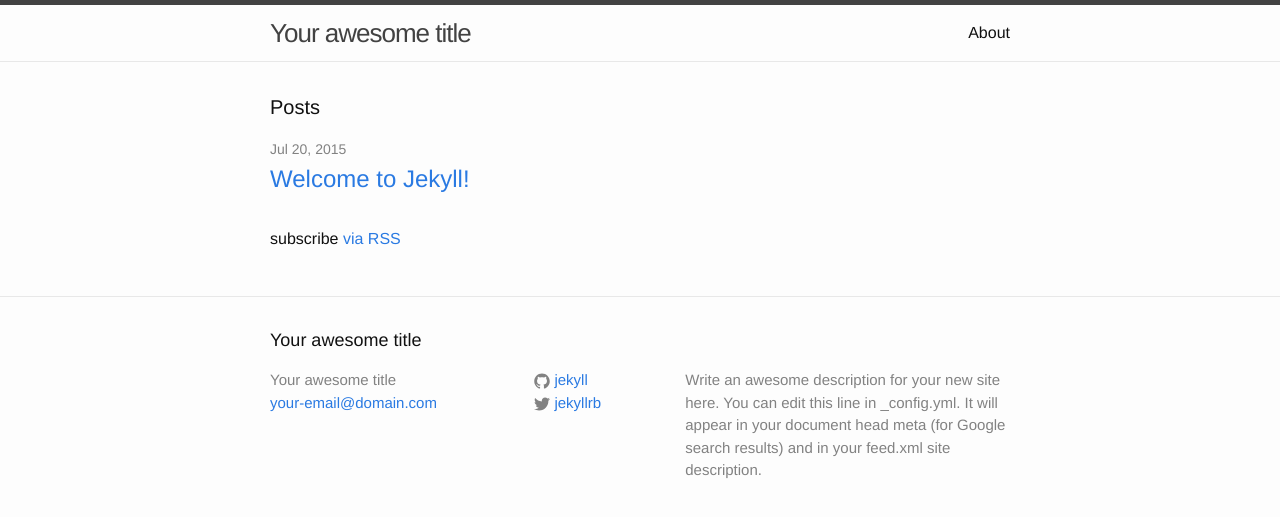
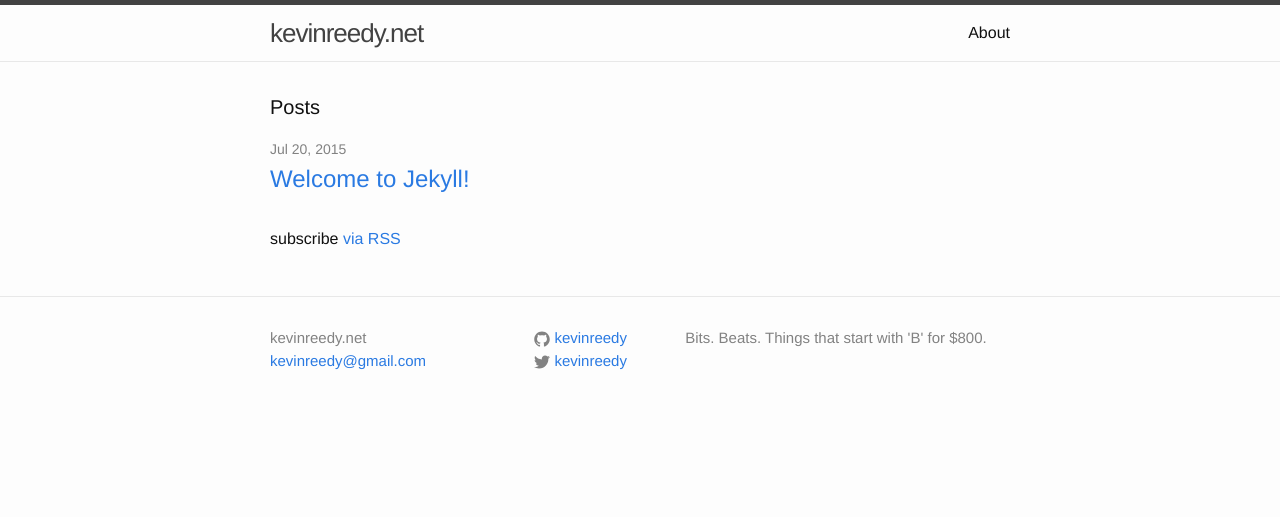
Before and after one commit to kevinreedy/kevinreedy.net, a Jekyll site: the page built from index.html, in a window 1280 px wide. Shown: the top 517 px of the page. Built offline with Jekyll 4.4.1, drawn with Linux system fonts in a browser that asks for light colours.

Commit message:
basic config of site

```diff
--- a/_config.yml
+++ b/_config.yml
@@ -1,14 +1,14 @@
 # Site settings
-title: Your awesome title
-email: your-email@domain.com
-description: > # this means to ignore newlines until "baseurl:"
-  Write an awesome description for your new site here. You can edit this
-  line in _config.yml. It will appear in your document head meta (for
-  Google search results) and in your feed.xml site description.
-baseurl: "" # the subpath of your site, e.g. /blog/
-url: "http://yourdomain.com" # the base hostname & protocol for your site
-twitter_username: jekyllrb
-github_username:  jekyll
+title: kevinreedy.net
+email: kevinreedy@gmail.com
+description: >
+  Bits.
+  Beats.
+  Things that start with 'B' for $800.
+baseurl: ""
+url: "http://kevinreedy.net" # the base hostname & protocol for your site
+twitter_username: kevinreedy
+github_username:  kevinreedy
 
 # Build settings
 markdown: kramdown
--- a/_includes/footer.html
+++ b/_includes/footer.html
@@ -1,8 +1,6 @@
 <footer class="site-footer">
 
   <div class="wrapper">
-
-    <h2 class="footer-heading">{{ site.title }}</h2>
 
     <div class="footer-col-wrapper">
       <div class="footer-col  footer-col-1">
```
